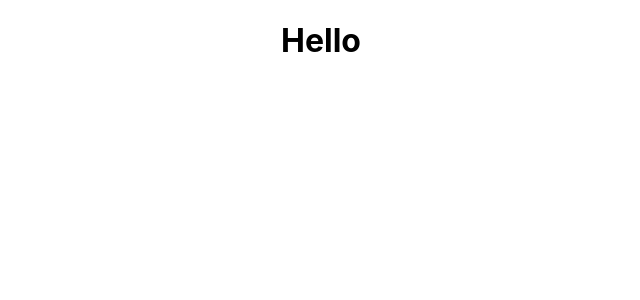
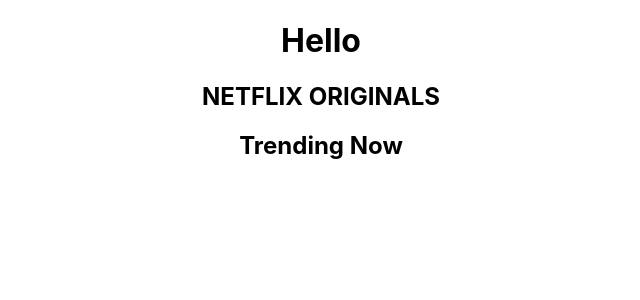
Before and after one commit to ajsaenz1091/netflix-clone, a React (Create React App) app: page / in a window 1280 px wide. Shown: the top 300 px of the page, without its empty margins (319-959 px from the left). Built offline with nearby package versions, Linux system fonts and the light colour scheme.

Commit message:
First app run successful

```diff
--- a/package.json
+++ b/package.json
@@ -6,6 +6,7 @@
     "@testing-library/jest-dom": "^5.11.4",
     "@testing-library/react": "^11.1.0",
     "@testing-library/user-event": "^12.1.10",
+    "axios": "^0.21.4",
     "firebase": "^9.0.2",
     "react": "^17.0.2",
     "react-dom": "^17.0.2",
--- a/src/App.js
+++ b/src/App.js
@@ -1,9 +1,14 @@
 import './App.css';
+import Row from './Row';
+import instance from "./axios"
+import requests from './Requests';
 
 function App() {
   return (
     <div className="App">
       <h1>Hello</h1>
+      <Row title="NETFLIX ORIGINALS"/>
+      <Row title="Trending Now"/>
     </div>
   );
 }
--- /dev/null
+++ b/src/Requests.js
@@ -0,0 +1,14 @@
+const API_KEY = "a347ac66fbe3b660a0c69e99952b44c4"
+
+const requests =  {
+    fetchTrending: `/trending/all/week?api_key=${API_KEY}&language=en-US`,
+    fetchNetflixOriginals: `/discover/tv?/?api_key=${API_KEY}&with_networks=123`,
+    fetchTrending: `/movie/top_rated?api_key=${API_KEY}&language=en-US`,
+    fetchTopRated: `/discover/movie?api_key=${API_KEY}&with_genres=28`,
+    fetchTopRated: `/discover/movie?api_key=${API_KEY}&with_genres=35`,
+    fetchTopRated: `/discover/movie?api_key=${API_KEY}&with_genres=27`,
+    fetchTopRated: `/discover/movie?api_key=${API_KEY}&with_genres=10749`,
+    fetchTopRated: `/discover/movie?api_key=${API_KEY}&with_genres=99`
+}
+
+export default requests;
--- /dev/null
+++ b/src/Row.js
@@ -0,0 +1,12 @@
+import React from 'react'
+
+function Row({ title }) {
+    return (
+        <div>
+            <h2>{ title }</h2>
+            {/* container -> posters*/}
+        </div>
+    )
+}
+
+export default Row
--- /dev/null
+++ b/src/axios.js
@@ -0,0 +1,7 @@
+import axios from "axios";
+
+const instance = axios.create({
+    baseURL: "https://api.themoviedb.org/3"
+})
+
+export default instance;
```
Also changed, not shown: 2 other files (tests, documents, lock files or other folders).
